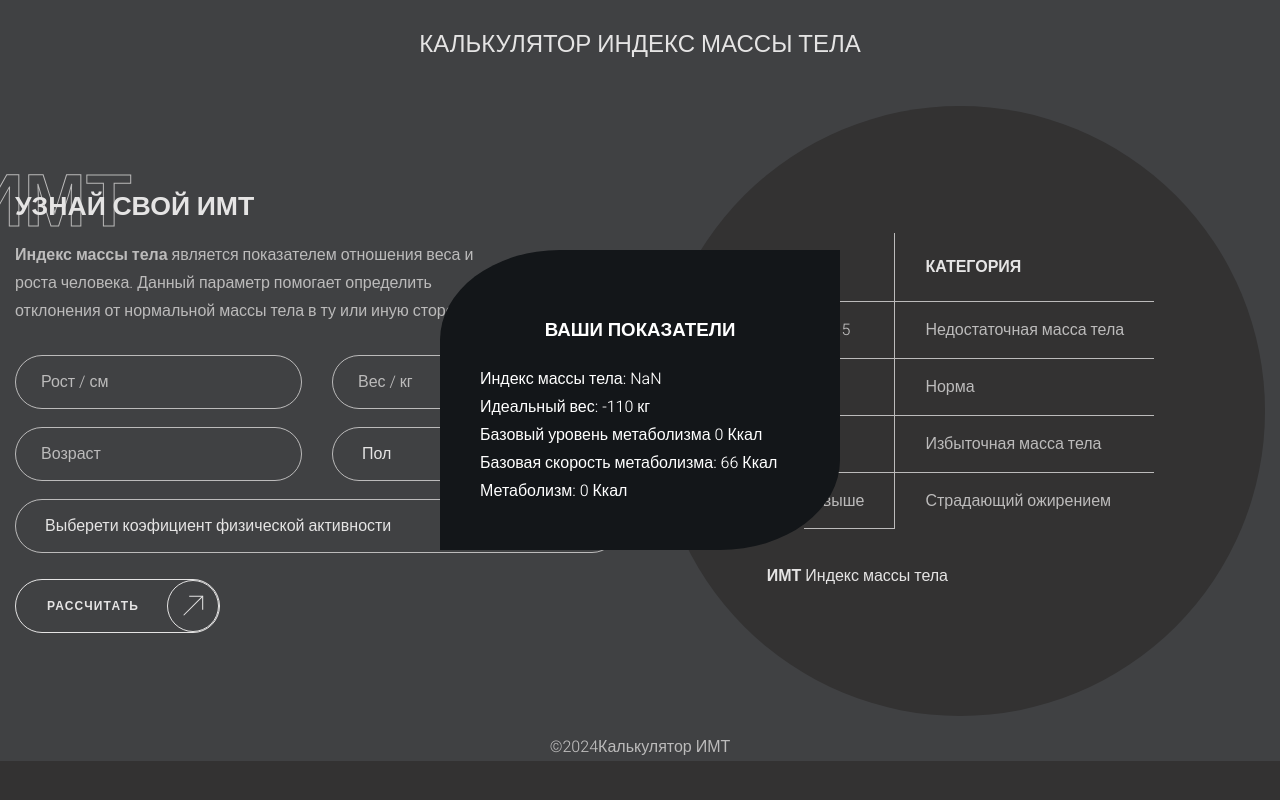
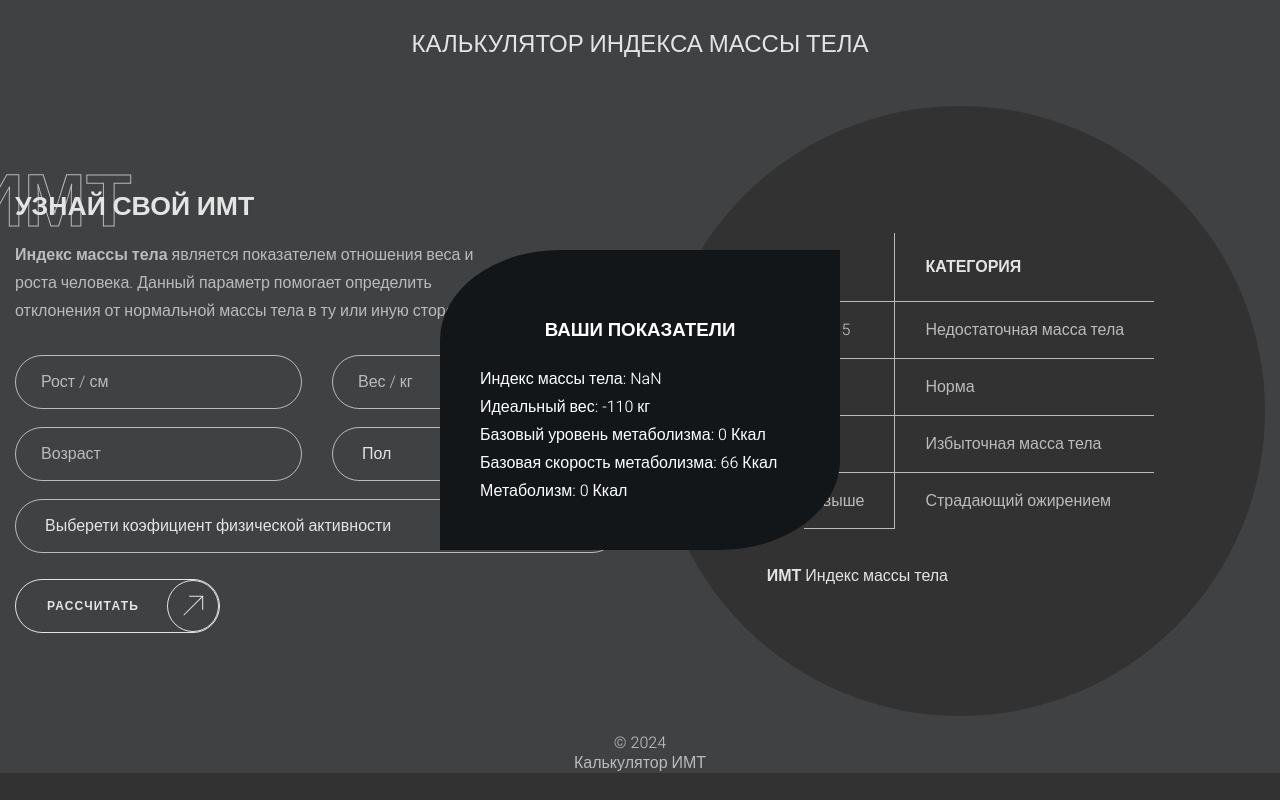
Before and after one commit to NikitaVasil/BodyMassIndex, a website built with webpack: page src/index.html in a window 1280 px wide. Both pictures are taken after a click on the button "РАССЧИТАТЬ". Built offline with nearby package versions, Linux system fonts and the light colour scheme.

Commit message:
Изменил index.html .js

```diff
--- a/src/css/styles.css
+++ b/src/css/styles.css
@@ -341,7 +341,7 @@ input::-webkit-inner-spin-button {
 }
 
 :is(dialog[open]) {
-  background-color: #131619;
+  background-color: var(--color-dark-alternate);
   border: none;
   border-radius: 30% 0%;
   width: 400px;
@@ -363,7 +363,7 @@ input::-webkit-inner-spin-button {
 }
 
 .modal-element-items {
-  color: #ffffff;
+  color: var(--color-light);
 }
 
 ::backdrop{
@@ -373,6 +373,9 @@ input::-webkit-inner-spin-button {
 
 .footer {
   display: flex;
+  flex-direction: column;
   justify-content: center;
+  align-items: center;
   background: var(--color-dark-alternate);
+  line-height: 1.25;
 }
--- a/src/index.html
+++ b/src/index.html
@@ -10,7 +10,7 @@
 <body>
   <header class="header">
     <a href="/" class="header-logo">
-      Калькулятор Индекс массы тела
+      Калькулятор Индекса массы тела
     </a>
   </header>
   <main class="content">
@@ -92,17 +92,32 @@
       <dialog class="modal visually-hidden" aria-labelledby="modal_window" id="modal">
         <h3>Ваши показатели</h3>
         <!-- <div class="modal-element"> -->
-        <div class="modal-element-items bodymassindex"></div>
-        <div class="modal-element-items idealweight"></div>
-        <div class="modal-element-items basiclevelmetabolism"></div>
-        <div class="modal-element-items basicmetabolicrate"></div>
-        <div class="modal-element-items metabolism"></div>
+        <div class="modal-element-items" title="Способ оценки соотношения веса и роста человека">
+          Индекс массы тела: <span class="bodymassindex"></span>
+        </div>
+        <div class="modal-element-items">
+          Идеальный вес: <span class="idealweight"></span> кг
+        </div>
+        <div class="modal-element-items"
+          title="Минимальное количество калорий, которое необходимо человеку для поддержания веса тела на прежнем уровне">
+          Базовый уровень метаболизма: <span class="basiclevelmetabolism"></span> Ккал
+        </div>
+        <div class="modal-element-items"
+          title="Количество калорий, которое организм человека сжигает в состоянии покоя">
+          Базовая скорость метаболизма: <span class="basicmetabolicrate"></span> Ккал
+        </div>
+        <div class="modal-element-items" title="Уровень метаболизма с учетом Вашей физической активности">
+          Метаболизм: <span class="metabolism"></span> Ккал
+        </div>
         <!-- </div> -->
       </dialog>
     </section>
   </main>
   <footer class="footer">
-    © <time datetime="2024">2024</time> Калькулятор ИМТ
+    <div class="footer-copyright">
+      © <time datetime="2024">2024</time>
+    </div>
+    <div class="footer-text">Калькулятор ИМТ</div>
   </footer>
 </body>
 
--- a/src/index.js
+++ b/src/index.js
@@ -37,11 +37,11 @@ function getFormValue(event) {
   // console.log(bodyMassIndex.metabolism());
   modalElement.classList.remove('visually-hidden');
   // modalElement.setAttribute('style', 'display: flex;')
-  bmi.innerHTML = `Индекс массы тела: ${bodyMassIndex.calculateBMI()}`;
-  iweight.innerHTML = `Идеальный вес: ${bodyMassIndex.idealWeight()} кг`;
-  blm.innerHTML = `Базовый уровень метаболизма ${bodyMassIndex.basicLevelMetabolic()} Ккал`
-  bmr.innerHTML = `Базовая скорость метаболизма: ${bodyMassIndex.basicMetabolicRate()} Ккал`;
-  met.innerHTML = `Метаболизм: ${bodyMassIndex.metabolism()} Ккал`;
+  bmi.innerHTML = ` ${bodyMassIndex.calculateBMI()}`;
+  iweight.innerHTML = ` ${bodyMassIndex.idealWeight()} `;
+  blm.innerHTML = ` ${bodyMassIndex.basicLevelMetabolic()} `
+  bmr.innerHTML = ` ${bodyMassIndex.basicMetabolicRate()} `;
+  met.innerHTML = ` ${bodyMassIndex.metabolism()} `;
   modalElement.showModal();
 }
 
@@ -55,8 +55,8 @@ function closeOnBackDropClick({ currentTarget, target }) {
     modalElement.close()
     // modalElement.setAttribute('style', 'display: none;')
     modalElement.classList.add('visually-hidden');
-    bmi.innerHTML = `Индекс массы тела: `;
-    iweight.innerHTML = `Идеальный вес: `;
+    // bmi.innerHTML = `Индекс массы тела: `;
+    // iweight.innerHTML = `Идеальный вес: `;
     bmr.innerHTML = `Базовая скорость метаболизма: `;
     met.innerHTML = `Метаболизм:`;
   }
```
